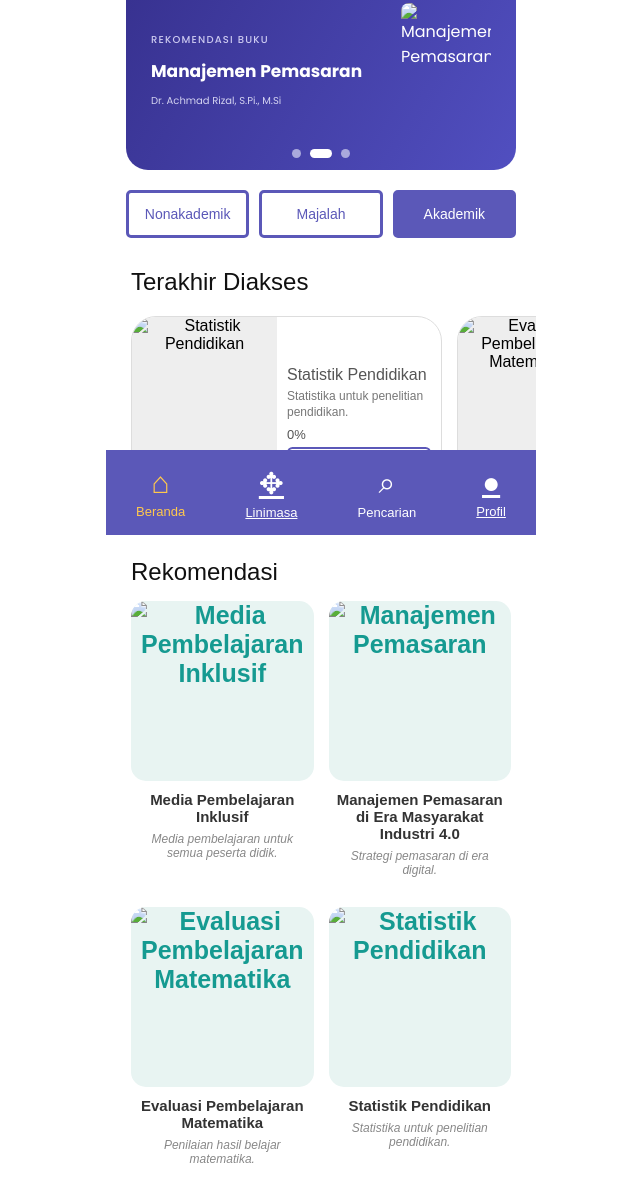
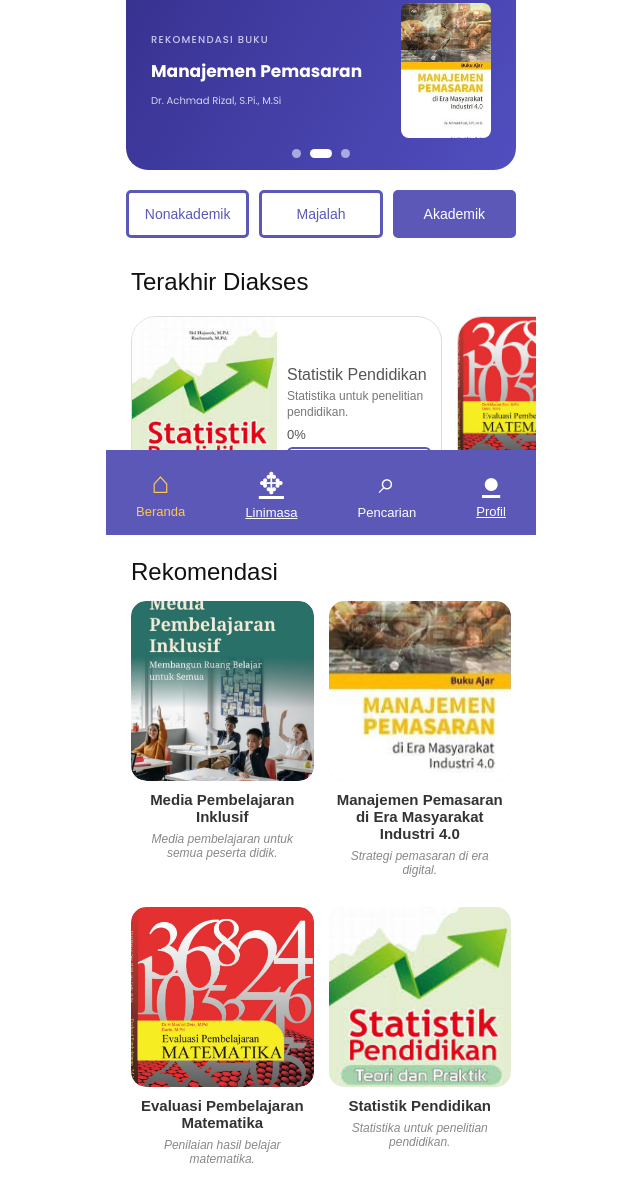
Before and after one commit to afifahctrl/e-perpus-um, a plain HTML site: page akademik.html in a window 1280 px wide. Shown: the part 265-1466 px from the top of the page, without its empty margins (319-959 px from the left). Drawn offline with Linux system fonts and the light colour scheme.

Commit message:
Add files via upload

```diff
--- a/akademik.html
+++ b/akademik.html
@@ -48,7 +48,7 @@
                 <h1>Manajemen Pemasaran</h1>
                 <p>Dr. Achmad Rizal, S.Pi., M.Si</p>
             </div>
-            <img src="images/manajemen-pemasaran.jpeg" alt="Manajemen Pemasaran">
+            <img src="manajemen-pemasaran.jpeg" alt="Manajemen Pemasaran">
         </div>
 
         <div class="banner-slide">
@@ -57,7 +57,7 @@
                 <h1>Media Pembelajaran Inklusif</h1>
                 <p>Cahaya Dewi, M.Pd</p>
             </div>
-            <img src="images/media-pembelajaran.jpeg" alt="Media Pembelajaran Inklusif">
+            <img src="media-pembelajaran.jpeg" alt="Media Pembelajaran Inklusif">
         </div>
 
     </div>
@@ -96,7 +96,7 @@
     <a href="baca-statistik.html" class="book-link">
         <div class="book-card">
             <div class="book-cover">
-                <img src="images/statistik-pendidikan.jpeg"
+                <img src="statistik-pendidikan.jpeg"
                      alt="Statistik Pendidikan">
             </div>
 
@@ -114,7 +114,7 @@
     <!-- EVALUASI PEMBELAJARAN MATEMATIKA -->
     <div class="book-card">
         <div class="book-cover">
-            <img src="images/evaluasi-pembelajaran.jpeg"
+            <img src="evaluasi-pembelajaran.jpeg"
                  alt="Evaluasi Pembelajaran Matematika">
         </div>
 
@@ -142,7 +142,7 @@
     <!-- MEDIA PEMBELAJARAN INKLUSIF -->
     <div class="recommend-card">
         <div class="recommend-cover">
-            <img src="images/media-pembelajaran.jpeg"
+            <img src="media-pembelajaran.jpeg"
                  alt="Media Pembelajaran Inklusif">
         </div>
         <div class="recommend-info">
@@ -154,7 +154,7 @@
     <!-- MANAJEMEN PEMASARAN -->
     <div class="recommend-card">
         <div class="recommend-cover">
-            <img src="images/manajemen-pemasaran.jpeg"
+            <img src="manajemen-pemasaran.jpeg"
                  alt="Manajemen Pemasaran">
         </div>
         <div class="recommend-info">
@@ -166,7 +166,7 @@
     <!-- EVALUASI PEMBELAJARAN MATEMATIKA -->
     <div class="recommend-card">
         <div class="recommend-cover">
-            <img src="images/evaluasi-pembelajaran.jpeg"
+            <img src="evaluasi-pembelajaran.jpeg"
                  alt="Evaluasi Pembelajaran Matematika">
         </div>
         <div class="recommend-info">
@@ -179,7 +179,7 @@
     <a href="detail-statistik.html" class="recommend-link">
         <div class="recommend-card">
             <div class="recommend-cover">
-                <img src="images/statistik-pendidikan.jpeg"
+                <img src="statistik-pendidikan.jpeg"
                      alt="Statistik Pendidikan">
             </div>
             <div class="recommend-info">
```
